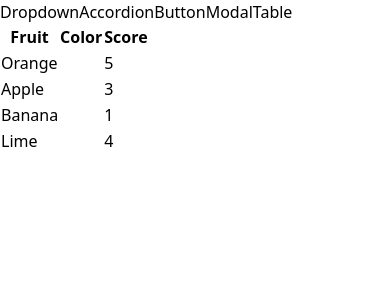
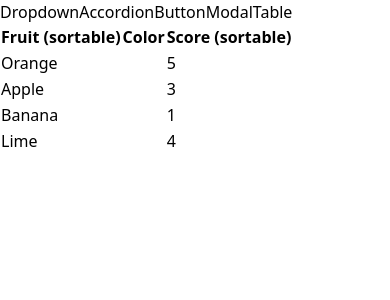
Before and after one commit to FrancescoSanti1/react-navigation, a React (Vite) app: page /table in a window 390 px wide. Shown: the top 300 px of the page. Built offline with nearby package versions, Linux system fonts and the light colour scheme.

Commit message:
add SortableTable component, config sortable columns

```diff
--- /dev/null
+++ b/src/components/SortableTable.jsx
@@ -0,0 +1,18 @@
+import Table from "./Table";
+
+export default function SortableTable(props) {
+    const { config } = props;
+
+    const updatedConfig = config.map(col => {
+        if (!col.sortValue) {
+            return col;
+        }
+
+        return {
+            ...col,
+            header: () => <th>{col.label} (sortable)</th>
+        }
+    });
+
+    return <Table {...props} config={updatedConfig} />;
+}
--- a/src/components/Table.jsx
+++ b/src/components/Table.jsx
@@ -1,8 +1,13 @@
+import { Fragment } from "react"
+
 export default function Table({ data, config, keyFn }) {
     return <table className="table-auto border-spacing-2">
         <thead>
             <tr className="border-b-2">
                 {config.map(th => {
+                    if (th.header) {
+                        return <Fragment key={th.label}>{th.header()}</Fragment>;
+                    }
                     return <th key={th.label}>{th.label}</th>
                 })}
             </tr>
--- a/src/pages/TablePage.jsx
+++ b/src/pages/TablePage.jsx
@@ -1,4 +1,4 @@
-import Table from "../components/Table";
+import SortableTable from "../components/SortableTable";
 
 export default function TablePage() {
 
@@ -12,7 +12,8 @@
     const config = [
         {
             label: "Fruit",
-            render: (fruit) => fruit.name
+            render: (fruit) => fruit.name,
+            sortValue: (fruit) => fruit.name
         },
         {
             label: "Color",
@@ -20,11 +21,12 @@
         },
         {
             label: "Score",
-            render: (fruit) => fruit.score
+            render: (fruit) => fruit.score,
+            sortValue: (fruit) => fruit.score
         }
     ];
 
     const keyFn = (fruit) => fruit.name;
 
-    return <Table data={data} config={config} keyFn={keyFn} />
+    return <SortableTable data={data} config={config} keyFn={keyFn} />
 }
```
